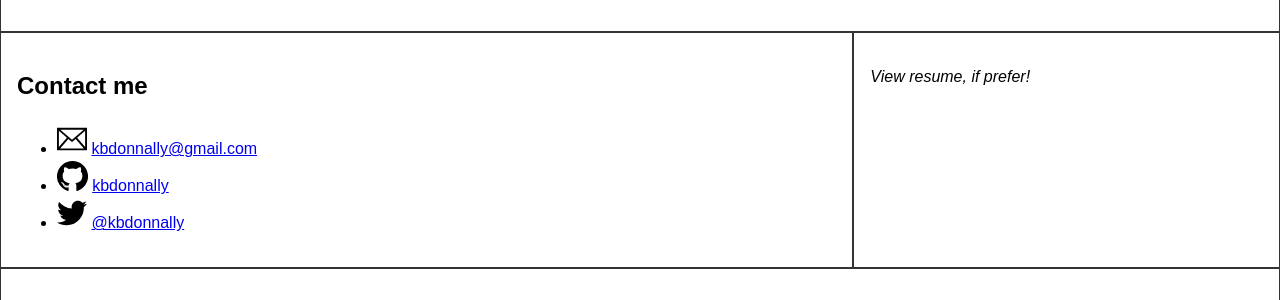
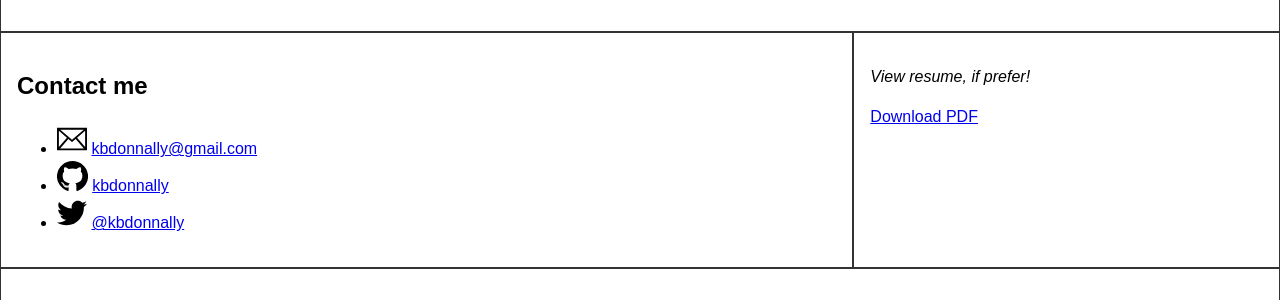
Before and after one commit to kbdonnally/katherinedoes.design, a Jekyll site: the page built from pages/home-1.html, in a window 1280 px wide. Shown: the part 465-765 px from the top of the page. Built offline with Jekyll 4.4.1, drawn with Linux system fonts in a browser that asks for light colours.

Commit message:
Add link to download resume PDF

```diff
--- a/pages/home-1.html
+++ b/pages/home-1.html
@@ -54,6 +54,10 @@ permalink: /home-html/
 		<!-- resume link: -->
 		<aside class="home__resume">
 			{{ '*View resume, if prefer!*' | markdownify }}
+
+			<div class="home-resume__button">
+				<a href="{{ 'assets/img/pdf/KatherineDonnally_Resume.pdf' | relative_url}}" title="PDF link">Download PDF</a>
+			</div>
 		</aside>
 
 		<!-- ender: -->
```
